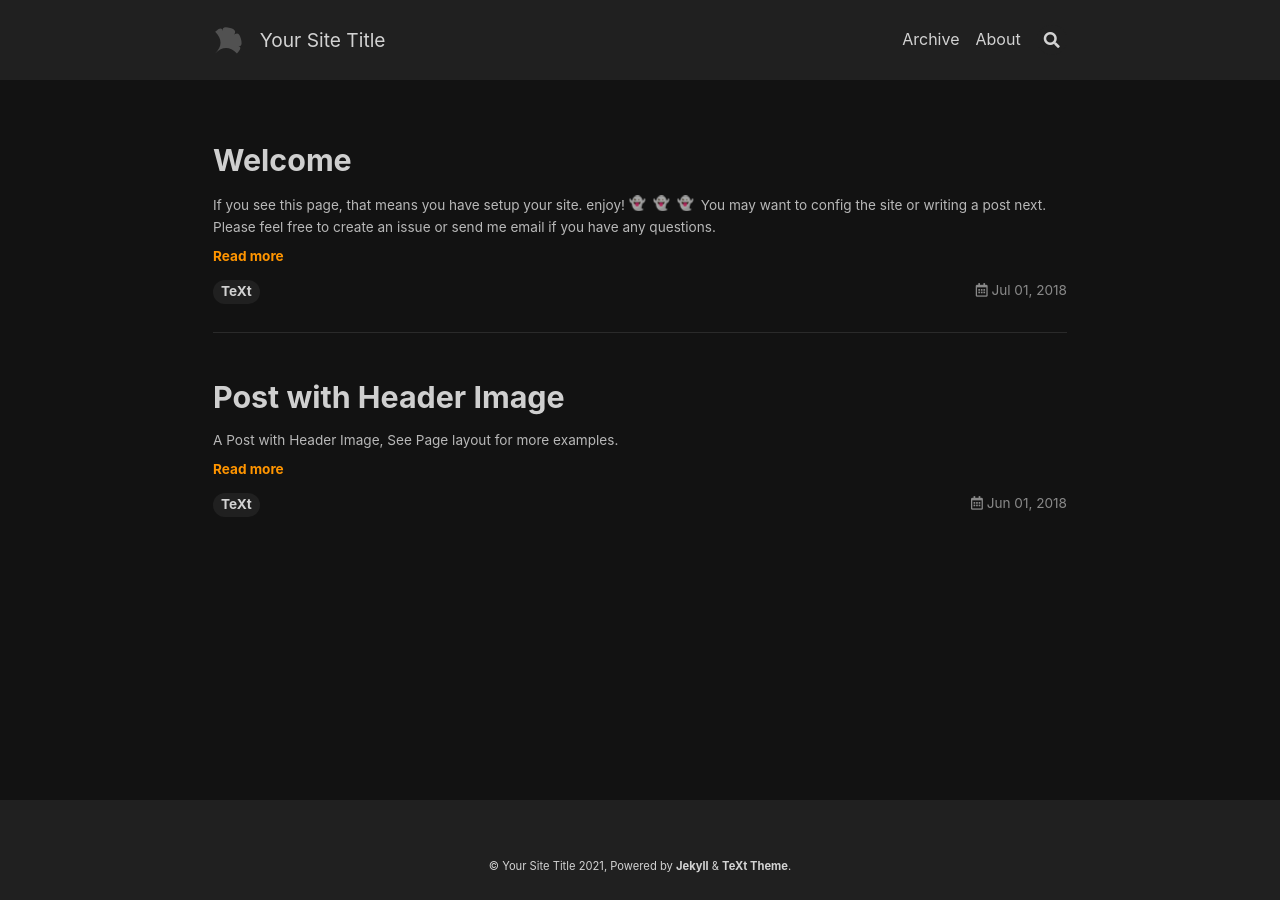
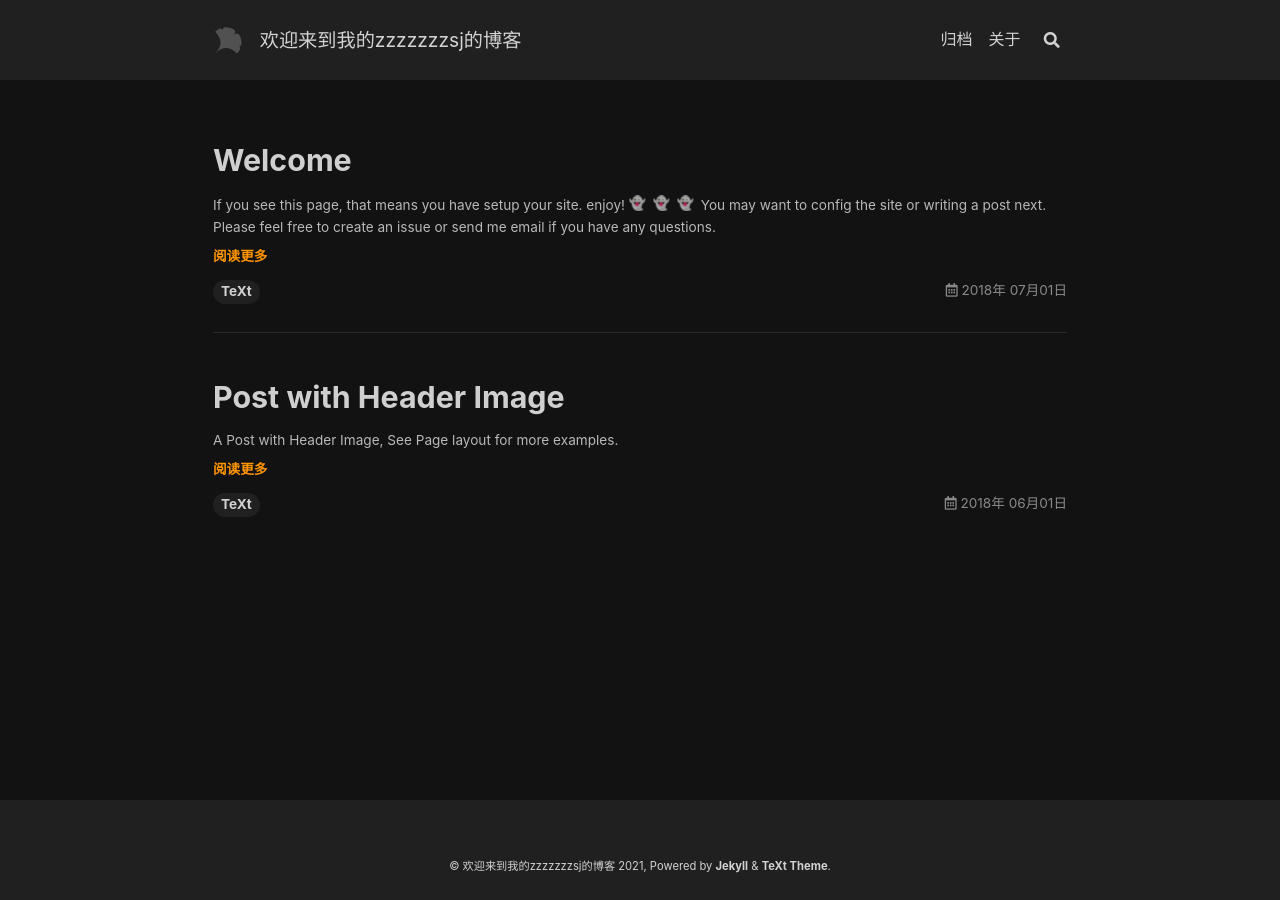
Before and after one commit to zzz100868/zzz100868.github.io, a Jekyll site: the page built from index.html, in a window 1280 px wide. Built offline with Jekyll 4.4.1, drawn with Linux system fonts in a browser that asks for light colours; nearby versions of some CDN libraries; emoji names are drawn with the system emoji font; the list of posts is cut into pages by our own code.

Commit message:
修改了语言和主题

```diff
--- a/_config.yml
+++ b/_config.yml
@@ -20,14 +20,14 @@ text_skin: dark # "default" (default), "dark", "forest", "ocean", "chocolate", "
 highlight_theme: default # "default" (default), "tomorrow", "tomorrow-night", "tomorrow-night-eighties", "tomorrow-night-blue", "tomorrow-night-bright"
 url     : # the base hostname & protocol for your site e.g. https://www.someone.com
 baseurl : # does not include hostname
-title   : Your Site Title
+title   : 欢迎来到我的zzzzzzzsj的博客
 description: > # this means to ignore newlines until "Language & timezone"
   Your Site Description
 
 
 ## => Language and Timezone
 ##############################
-lang: # the language of your site, default as "en"
+lang: zh-CN # the language of your site, default as "en"
 timezone: # see https://en.wikipedia.org/wiki/List_of_tz_database_time_zones for the available values
 
 
```
